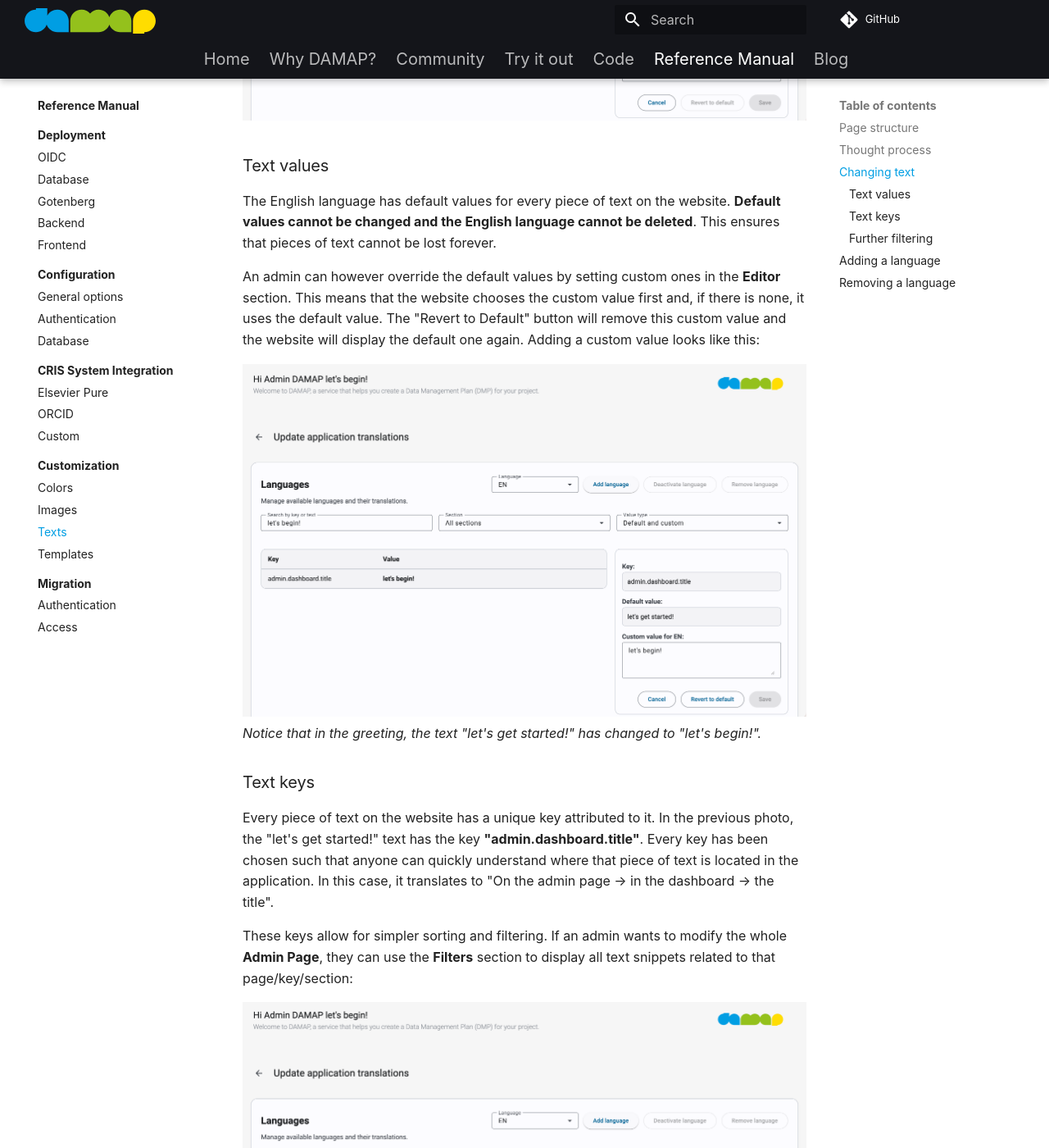
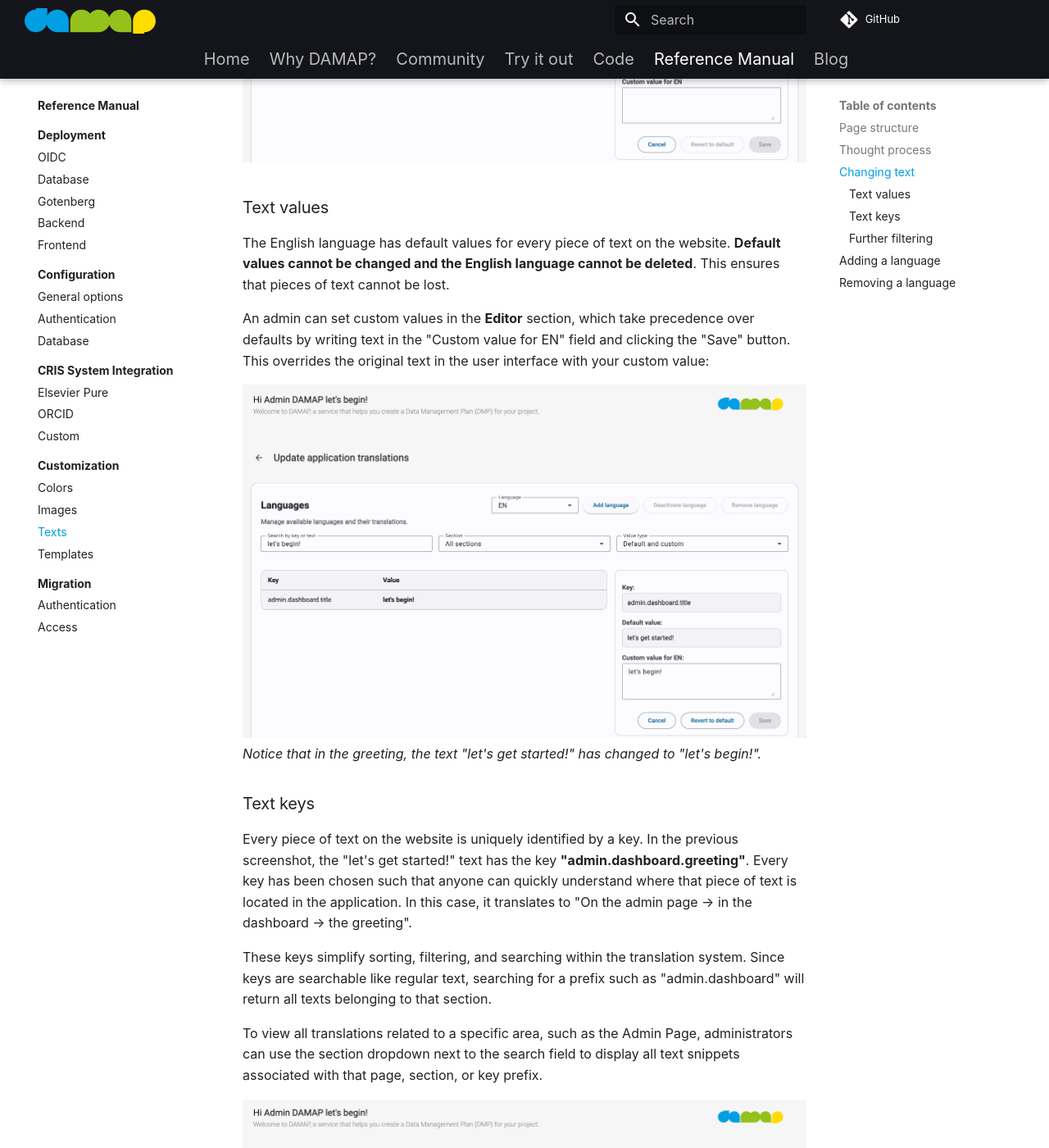
Before and after one commit to damap-org/damap-website, an MkDocs documentation site: the page built from docs/manual/customization/texts.md, in a window 1280 px wide and 1400 px high, scrolled down 1897 px. Shown: the whole window at 82% size. Built offline with MkDocs 1.6.1 and Material for MkDocs 9.7.7, drawn with Linux system fonts in a browser that asks for light colours; plug-ins that fetch from the network failed and are left out; some of the changed text lies outside the part shown.

Commit message:
Small rewording

```diff
--- a/docs/manual/customization/texts.md
+++ b/docs/manual/customization/texts.md
@@ -14,41 +14,43 @@
 
 ## Thought process
 
-Every DAMAP deployment begins with the English language out of the box. This means users can select it in the sidebar. An admin can do one of the following two things:
+Every DAMAP deployment comes with the English language out of the box. This means users can select it in the sidebar on the top left. An admin can do one of the following two things:
 
 1. Change some text for the English language
 2. Create an entire new language
 
 ## Changing text
 
-The simplest use case is customizing a specific piece of text somewhere in the application. The admin can copy the text and paste it into the **Filters** section, in the `Search by key or text` input field, as follows:
+A simple example would be customizing a specific piece of text somewhere in the application, for example the greeting on the top of the page "let's get started". To edit the text, first copy-paste it in the `Search by key or text` input field in the **Filters** section, as follows:
 
 ![Text Selection and Input](../texts-media/text-selection-and-input.png)
 
-In the results table, you should see entries that correspond to pieces of text in the application. Clicking on one of these entries opens the **Editor** section:
+In the **Results** table, you should see the entry that correspond to the "let's get started" text you searched for. Clicking on this entry opens the **Editor** section on the right:
 
 ![Editor Section](../texts-media/editor-open.png)
 
 ### Text values
 
-The English language has default values for every piece of text on the website. **Default values cannot be changed and the English language cannot be deleted**. This ensures that pieces of text cannot be lost forever.
+The English language has default values for every piece of text on the website. **Default values cannot be changed and the English language cannot be deleted**. This ensures that pieces of text cannot be lost.
 
-An admin can however override the default values by setting custom ones in the **Editor** section. This means that the website chooses the custom value first and, if there is none, it uses the default value. The "Revert to Default" button will remove this custom value and the website will display the default one again. Adding a custom value looks like this:
+An admin can set custom values in the **Editor** section, which take precedence over defaults by writing text in the "Custom value for EN" field and clicking the "Save" button. This overrides the original text in the user interface with your custom value:
 
 ![Editor Section Changed Text](../texts-media/editor-changed-text.png)
 _Notice that in the greeting, the text "let's get started!" has changed to "let's begin!"._
 
 ### Text keys
 
-Every piece of text on the website has a unique key attributed to it. In the previous photo, the "let's get started!" text has the key **"admin.dashboard.title"**. Every key has been chosen such that anyone can quickly understand where that piece of text is located in the application. In this case, it translates to "On the admin page -> in the dashboard -> the title".
+Every piece of text on the website is uniquely identified by a key. In the previous screenshot, the "let's get started!" text has the key **"admin.dashboard.greeting"**. Every key has been chosen such that anyone can quickly understand where that piece of text is located in the application. In this case, it translates to "On the admin page -> in the dashboard -> the greeting".
 
-These keys allow for simpler sorting and filtering. If an admin wants to modify the whole **Admin Page**, they can use the **Filters** section to display all text snippets related to that page/key/section:
+These keys simplify sorting, filtering, and searching within the translation system. Since keys are searchable like regular text, searching for a prefix such as "admin.dashboard" will return all texts belonging to that section.
+
+To view all translations related to a specific area, such as the Admin Page, administrators can use the section dropdown next to the search field to display all text snippets associated with that page, section, or key prefix.
 
 ![Filter By Key](../texts-media/filter-by-key.png)
 
 ### Further filtering
 
-The last filter allows admins to show only those snippets of text that have (not) been modified:
+The last filter allows admins to show only those snippets of text that have or have not been modified:
 
 ![Filter By Custom](../texts-media/filter-by-custom.png)
 _Notice that the table shows custom values in bold so they are easier to spot._
@@ -66,11 +68,11 @@
 ![Old Language](../texts-media/old-language.png)
 _Notice that the greeting changes based on the language selected in the sidebar._
 
-This new language is enabled by default, which means that users can select it in the sidebar and see the custom values. If the admin disables it, users will not be able to select it and will only see the default values (which are the same as English). This allows admins to work on a translation without making it public until it's ready (the admin can still select it in the sidebar for testing). This is what a deactivated language looks like:
+This new language is enabled by default, which means that users can select it in the sidebar and see the custom values. If the admin disables it, users will not be able to select it. This allows admins to work on a translation without making it public until it's ready (the admin can still select it in the sidebar for testing). This is what a deactivated language looks like:
 
 ![Deactivated Language](../texts-media/deactivated-language.png)
 _Notice that all texts appear as their keys, except for the greeting, which is a custom value that has been set for this language._
 
 ## Removing a language
 
-Every language can be completely deleted, except for English. This is a non-reversible action, so be careful when doing it. If the language might be needed again in the future, it's better to just deactivate it instead of deleting it. Every language, including English, can be deactivated, but the system enforces that at all times at least one language is active, so English cannot be deactivated if it's the only active language. This ensures that users can always select a language in the sidebar and see some text on the website.
+Every language can be completely deleted, except for English. This is a non-reversible action, so be careful when doing it. If the language might be needed again in the future, it's better to just deactivate it instead of deleting it. Every language, including English, can be deactivated, but the system enforces that at all times at least one language is active. This ensures that users can always select a language in the sidebar and see some text on the website.
```
